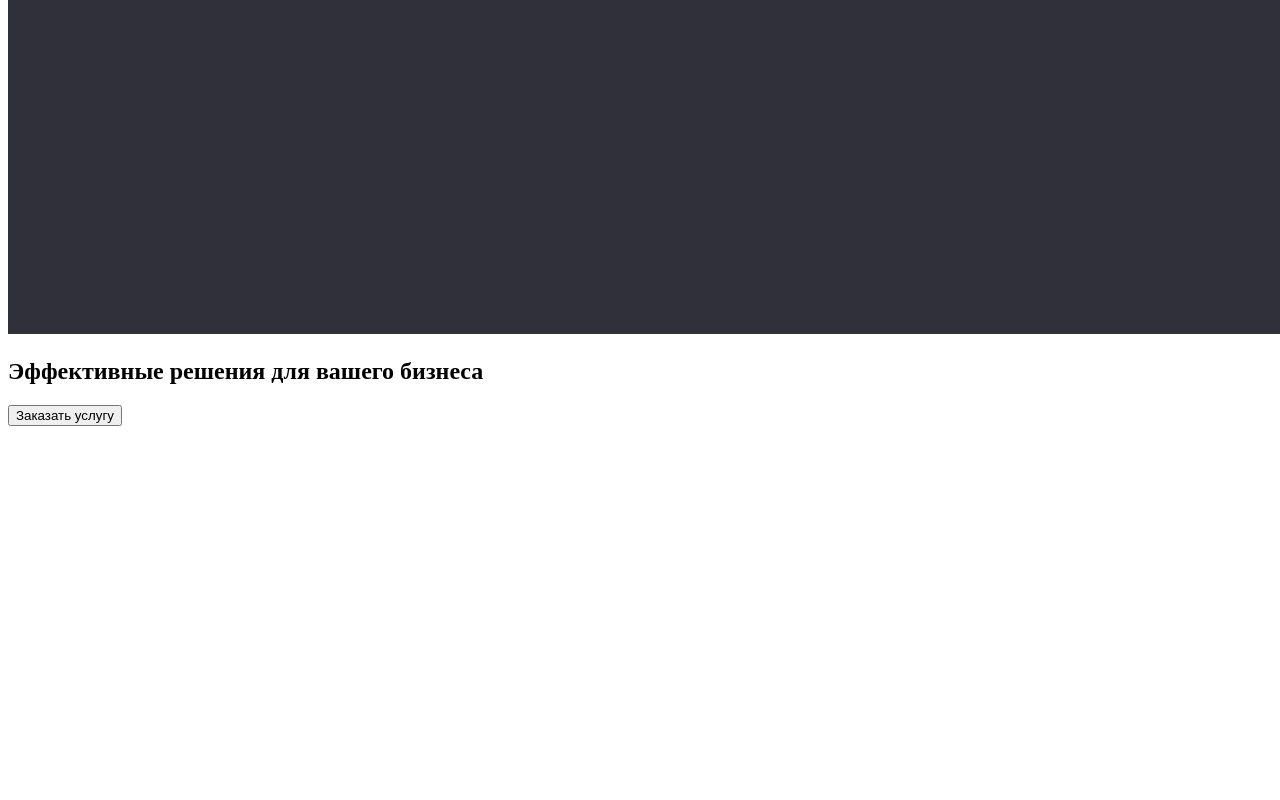
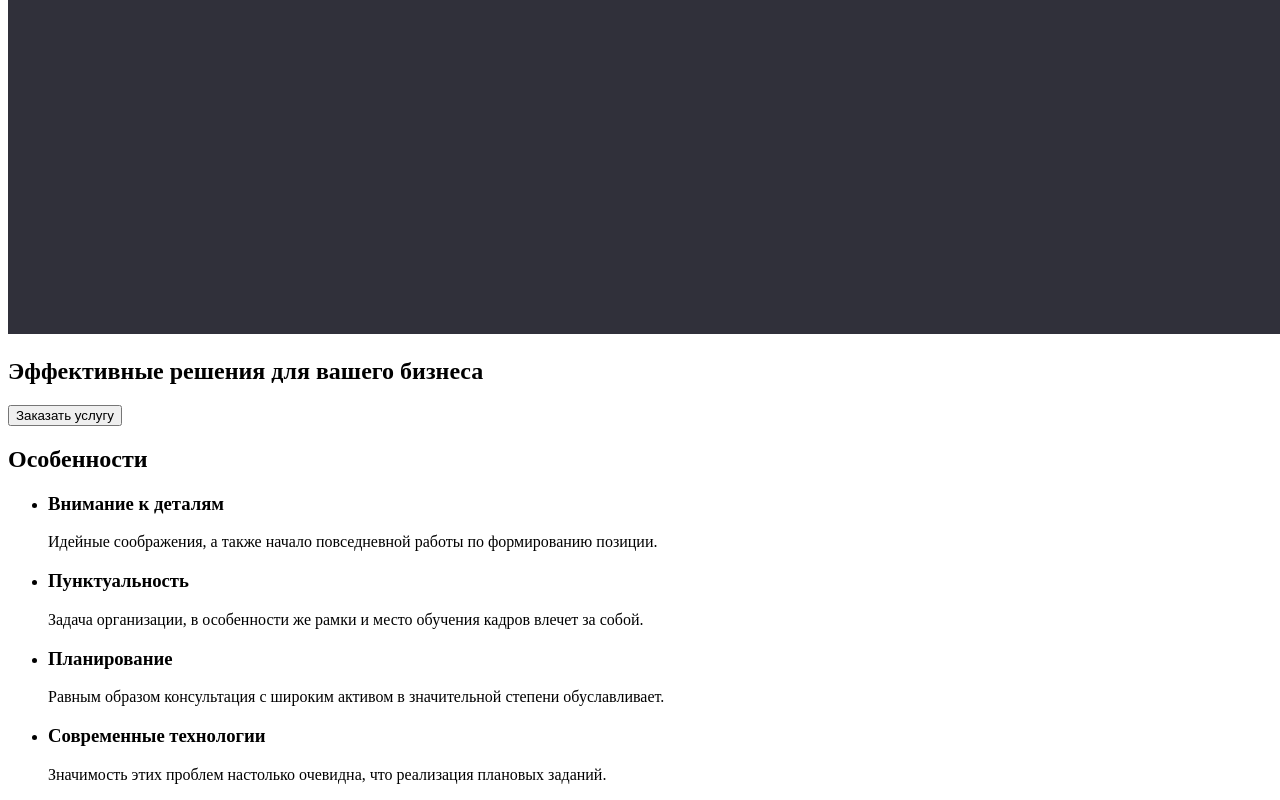
Before and after one commit to pavliv182/goit-markup-hw-01, a plain HTML site: page index.html in a window 1280 px wide. Shown: the part 396-1196 px from the top of the page. Before the commit the page ends 830 px from the top, so only its background shows below. Drawn offline with Linux system fonts and the light colour scheme.

Commit message:
Секция Особенности

```diff
--- a/index.html
+++ b/index.html
@@ -25,20 +25,43 @@
         <a href="tel:+380961111111">+38 096 111 11 11</a>
     </header>
 
+    <!-- Уникальный контент -->
+
+    <main>
+
     <!-- Секция Герой -->
 
-    <main>
         <section>
-            <img src="./images/Main.jpg" alt="Фон главной секции" width="1600px" height="600px">
+            <img src="./images/Main.jpg" alt="Фон главной секции" width="1600" height="600">
             <h1>Эффективные решения для вашего бизнеса</h1>
             <button type="button">Заказать услугу</button>
         </section>
 
     <!-- Секция Особенности  -->
 
+    <section>
+        <h2>Особенности</h2>
+            <ul>
+                <li>
+                    <h3>Внимание к деталям</h3>
+                    <p>Идейные соображения, а также начало повседневной работы по формированию позиции.</p>
+                </li>
+                <li>
+                    <h3>Пунктуальность</h3>
+                    <p>Задача организации, в особенности же рамки и место обучения кадров влечет за собой.</p>
+                </li>
+                <li>
+                    <h3>Планирование</h3>
+                    <p>Равным образом консультация с широким активом в значительной степени обуславливает.</p>
+                </li>
+                <li>
+                    <h3>Современные технологии</h3>
+                    <p>Значимость этих проблем настолько очевидна, что реализация плановых заданий.</p>
+                </li>
+            </ul>
+    </section>
 
-
-
+    <!-- Секция "Чем мы занимаемся" -->
 
 
 
```
